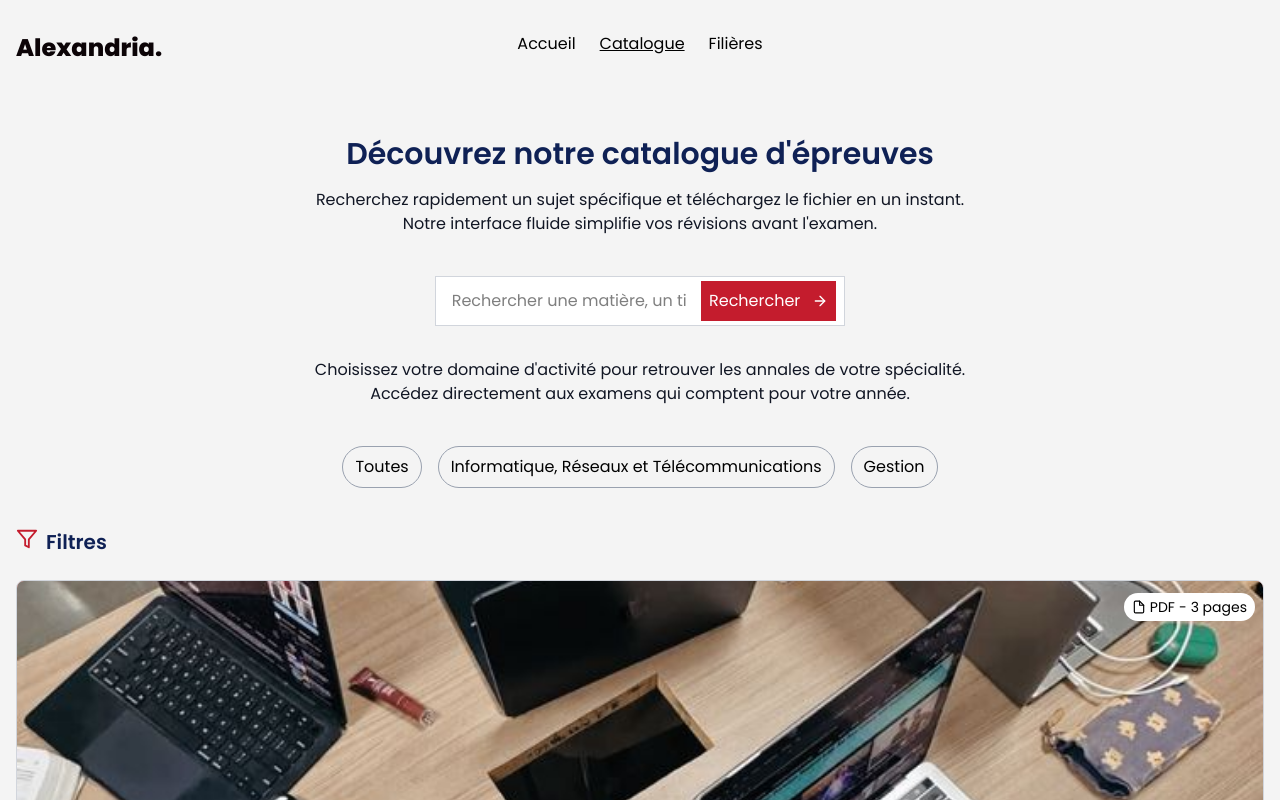
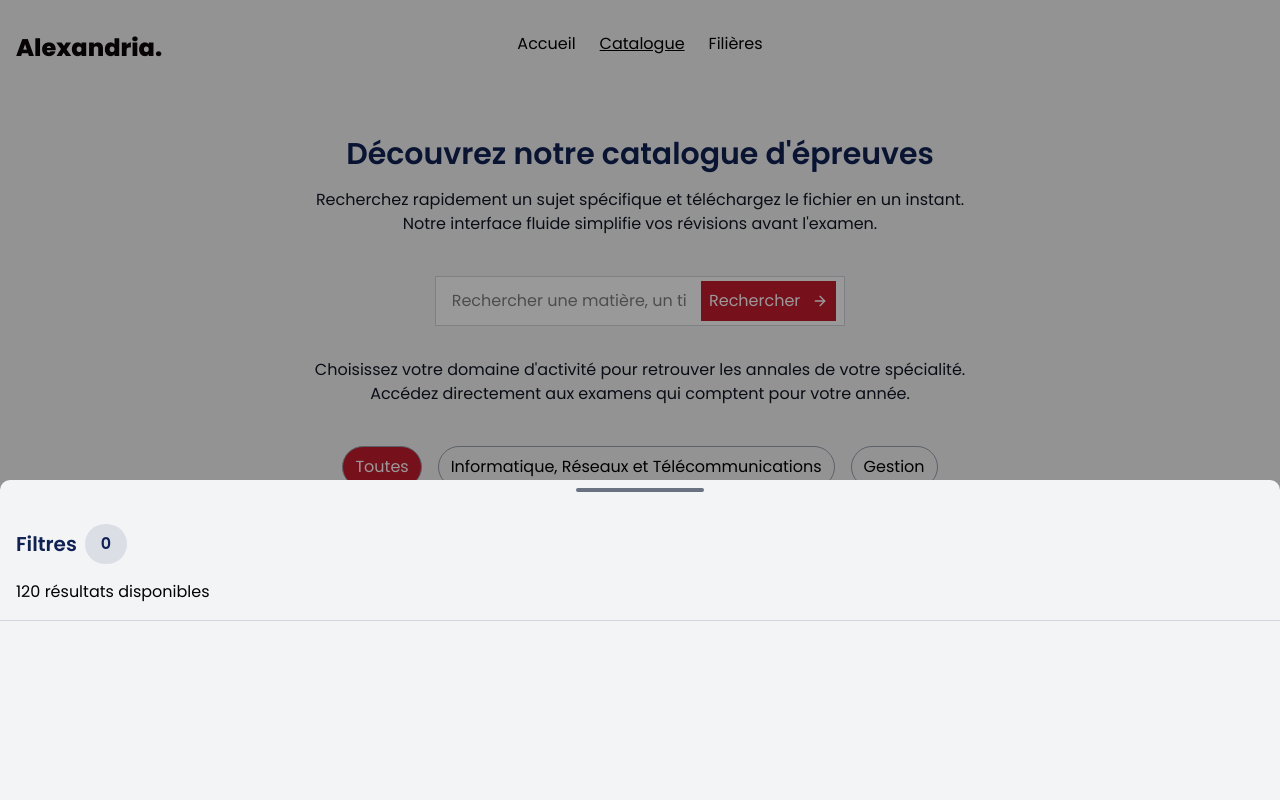
Before and after one commit to kaizen-squad/esgis-epreuves, a Next.js app: page /catalogue in a window 1280 px wide. Both pictures are taken after a click on the button "Filtres". Shown: the top 800 px of the page. Built offline with nearby package versions, Linux system fonts and the light colour scheme.

Commit message:
feat(catalogue): added the drawer

```diff
--- a/package.json
+++ b/package.json
@@ -20,6 +20,7 @@
     "react": "19.3.0",
     "react-dom": "19.3.0",
     "react-icons": "^5.7.0",
+    "vaul": "^1.1.2",
     "zustand": "^5.0.15"
   },
   "devDependencies": {
--- a/src/app/(public)/catalogue/components/CatalogueEpreuve.tsx
+++ b/src/app/(public)/catalogue/components/CatalogueEpreuve.tsx
@@ -1,23 +1,17 @@
 "use client";
 
-import { FiFilter } from "react-icons/fi";
 import DomainSelectFilter from "../../components/DomainSelectFilter";
 import { epreuvesMock } from "../../constants/epreuve.constants";
 import EpreuveCard from "../../components/EpreuveCard";
-import { useState } from "react";
+import CatalogueFilter from "./CatalogueFilter";
 
 const CatalogueEpreuve = () => {
-  const [isVisible, setIsVisible] = useState(false);
   return (
-    <div className="px-4">
+    <div className="mb-20 px-4">
       <DomainSelectFilter />
       <div className="">
-        <button className="text-text-secondary mt-auto mb-6 flex cursor-pointer gap-2 text-xl font-semibold">
-          <FiFilter size={22} color="#c41c2d" />
-          Filtres
-        </button>
-        {isVisible && <div>Bro</div>}
-        <div className="mb-10 grid grid-cols-1 gap-10">
+        <CatalogueFilter />
+        <div className="grid grid-cols-1 gap-10">
           {epreuvesMock.map((epreuve) => (
             <EpreuveCard {...epreuve} key={epreuve.name} />
           ))}
--- /dev/null
+++ b/src/app/(public)/catalogue/components/CatalogueFilter.tsx
@@ -0,0 +1,35 @@
+import { FiFilter } from "react-icons/fi";
+import { Drawer } from "vaul";
+
+const CatalogueFilter = () => {
+  return (
+    <Drawer.Root>
+      <Drawer.Trigger>
+        <span className="text-text-secondary mt-auto mb-6 flex cursor-pointer items-center gap-2 text-xl font-semibold">
+          <FiFilter size={22} color="#c41c2d" />
+          Filtres
+        </span>
+      </Drawer.Trigger>
+      <Drawer.Portal>
+        <Drawer.Overlay className="fixed inset-0 bg-black/40" />
+        <Drawer.Content className="fixed right-0 bottom-0 left-0 z-50 mt-24 flex h-[80%] flex-col rounded-t-[10px] bg-gray-100 outline-none lg:h-80">
+          <div className="py-2">
+            <div className="mx-auto mb-8 h-1 w-1/10 rounded-full bg-gray-500"></div>
+            <div className="px-4">
+              <div className="text-text-secondary mb-4 flex items-center gap-2 font-semibold">
+                <h3 className="text-xl">Filtres</h3>
+                <span className="rounded-full bg-[#0f2155]/10 px-4 py-2">
+                  0
+                </span>
+              </div>
+              <p>120 résultats disponibles</p>
+            </div>
+            <hr className="my-4 w-full text-gray-300" />
+          </div>
+        </Drawer.Content>
+      </Drawer.Portal>
+    </Drawer.Root>
+  );
+};
+
+export default CatalogueFilter;
--- a/src/app/(public)/store/domain.store.tsx
+++ b/src/app/(public)/store/domain.store.tsx
@@ -6,6 +6,6 @@ interface DomainStoreProps {
 }
 
 export const useDomainStore = create<DomainStoreProps>((set) => ({
-  currentDomain: "Tous",
+  currentDomain: "Toutes",
   setDomain: (domain: string) => set({ currentDomain: domain }),
 }));
--- a/src/app/globals.css
+++ b/src/app/globals.css
@@ -6,6 +6,7 @@
   --color-background-primary: #ffffff;
   --color-background-secondary: #1d1d28;
   --color-background-accent: #c41c2d;
+  --color-background-partial: #0f2155;
 
   /* Textes */
   --color-text-primary: #ffffff;
```
Also changed, not shown: 1 other file (tests, documents, lock files or other folders).
